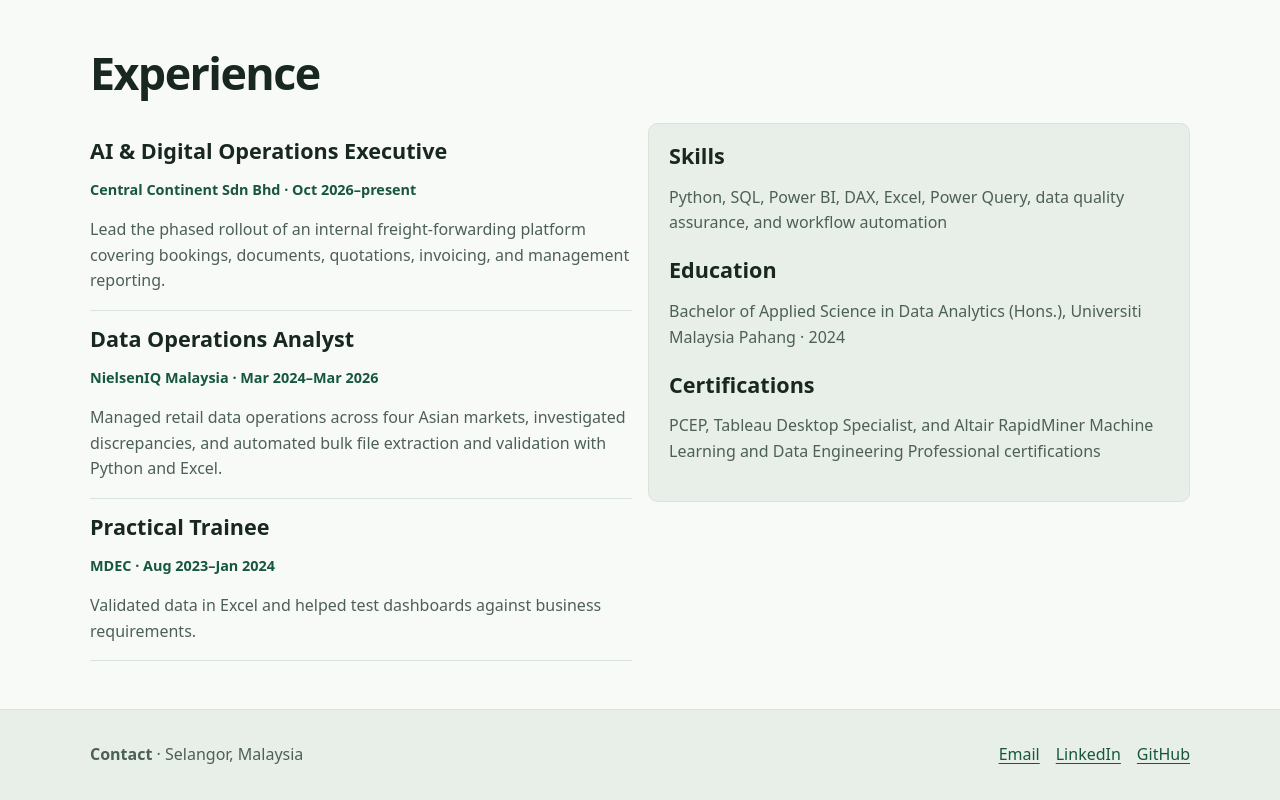
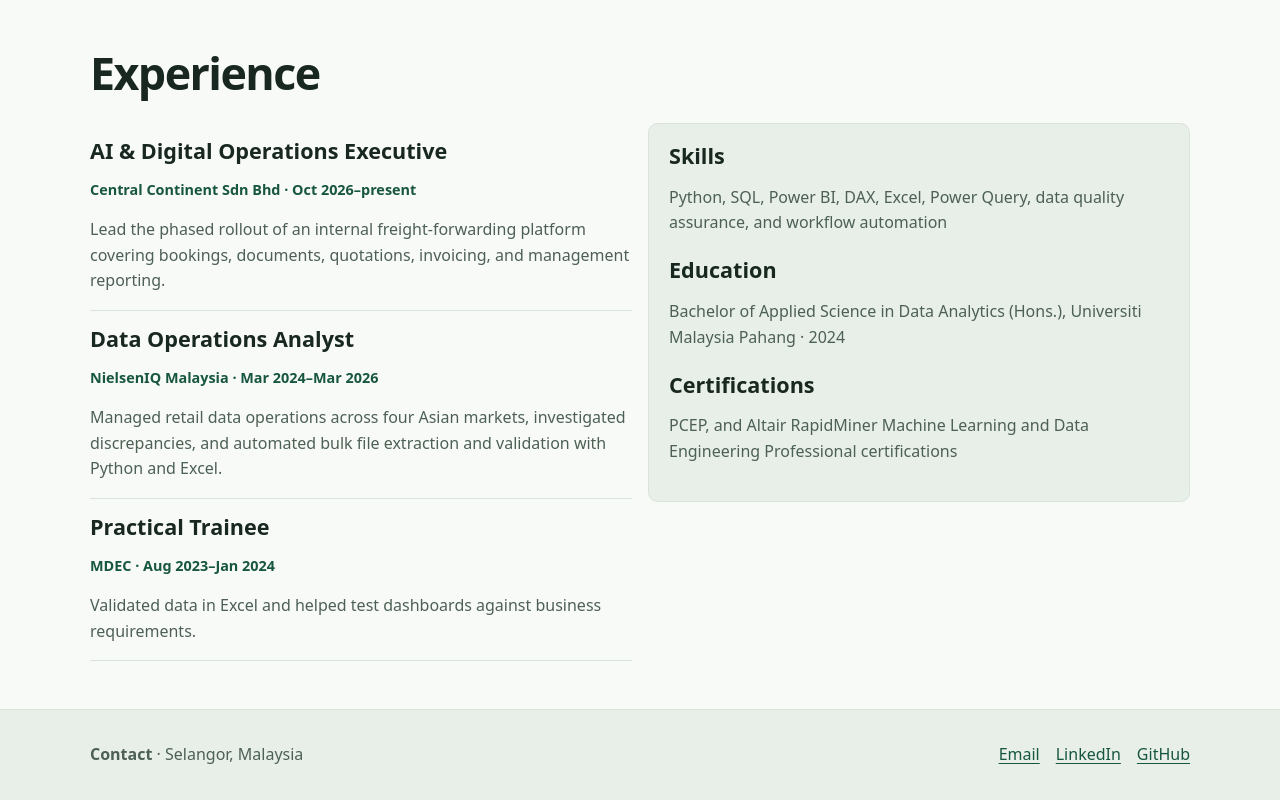
Before and after one commit to nrldalia/nrldalia.github.io, a plain HTML site: page index.html in a window 1280 px wide. Shown: the part 1442-2242 px from the top of the page. Drawn offline with Linux system fonts and the light colour scheme.

```diff
--- a/index.html
+++ b/index.html
@@ -177,7 +177,7 @@
             <h3>Education</h3>
             <p>Bachelor of Applied Science in Data Analytics (Hons.), Universiti Malaysia Pahang · 2024</p>
             <h3>Certifications</h3>
-            <p>PCEP, Tableau Desktop Specialist, and Altair RapidMiner Machine Learning and Data Engineering Professional certifications</p>
+            <p>PCEP, and Altair RapidMiner Machine Learning and Data Engineering Professional certifications</p>
           </aside>
         </div>
       </div>
```
